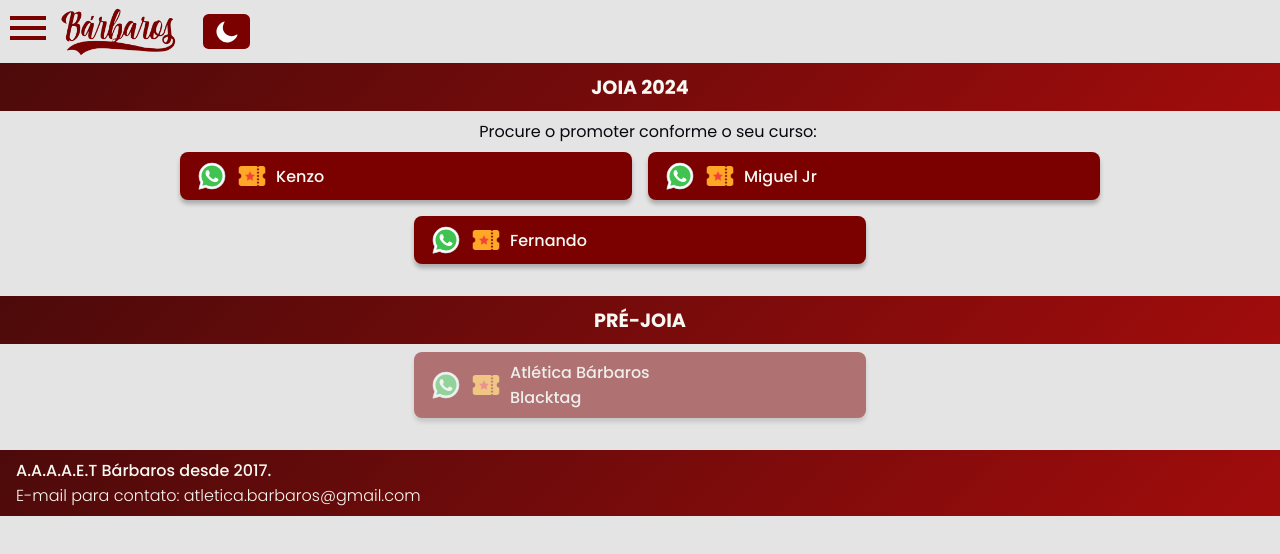
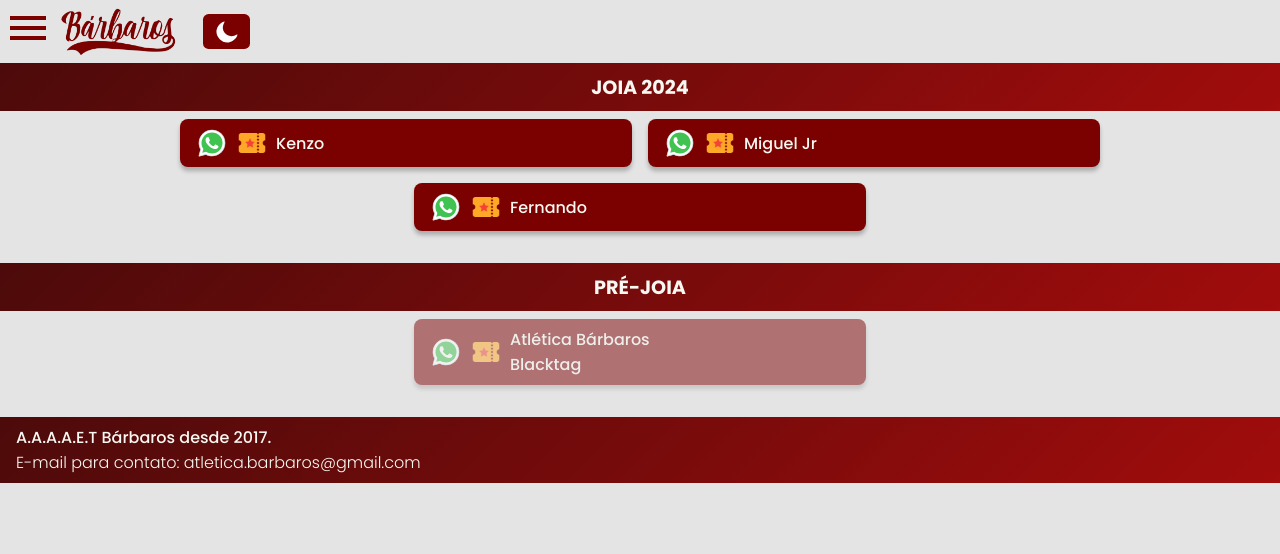
Before and after one commit to gkenzot/AtleticaBarbaros, a plain HTML site: page pt-br/ingressos.html in a window 1280 px wide. Drawn offline with Linux system fonts and the light colour scheme.

```diff
--- a/pt-br/ingressos.html
+++ b/pt-br/ingressos.html
@@ -17,11 +17,11 @@
 
   <section>
     <h2 class="titulo">Joia 2024</h2>
-    <div class="sobre__text">
+    <!-- <div class="sobre__text">
       <p>
         Procure o promoter conforme o seu curso:
       </p>
-    </div>
+    </div> -->
     <div class="links">
       <a href="wa.me/5541988169111"  style="justify-content: left;">
         <img alt="icone Whatsapp" src="../img/devIcons/icons8-whatsapp-50.svg">
```
